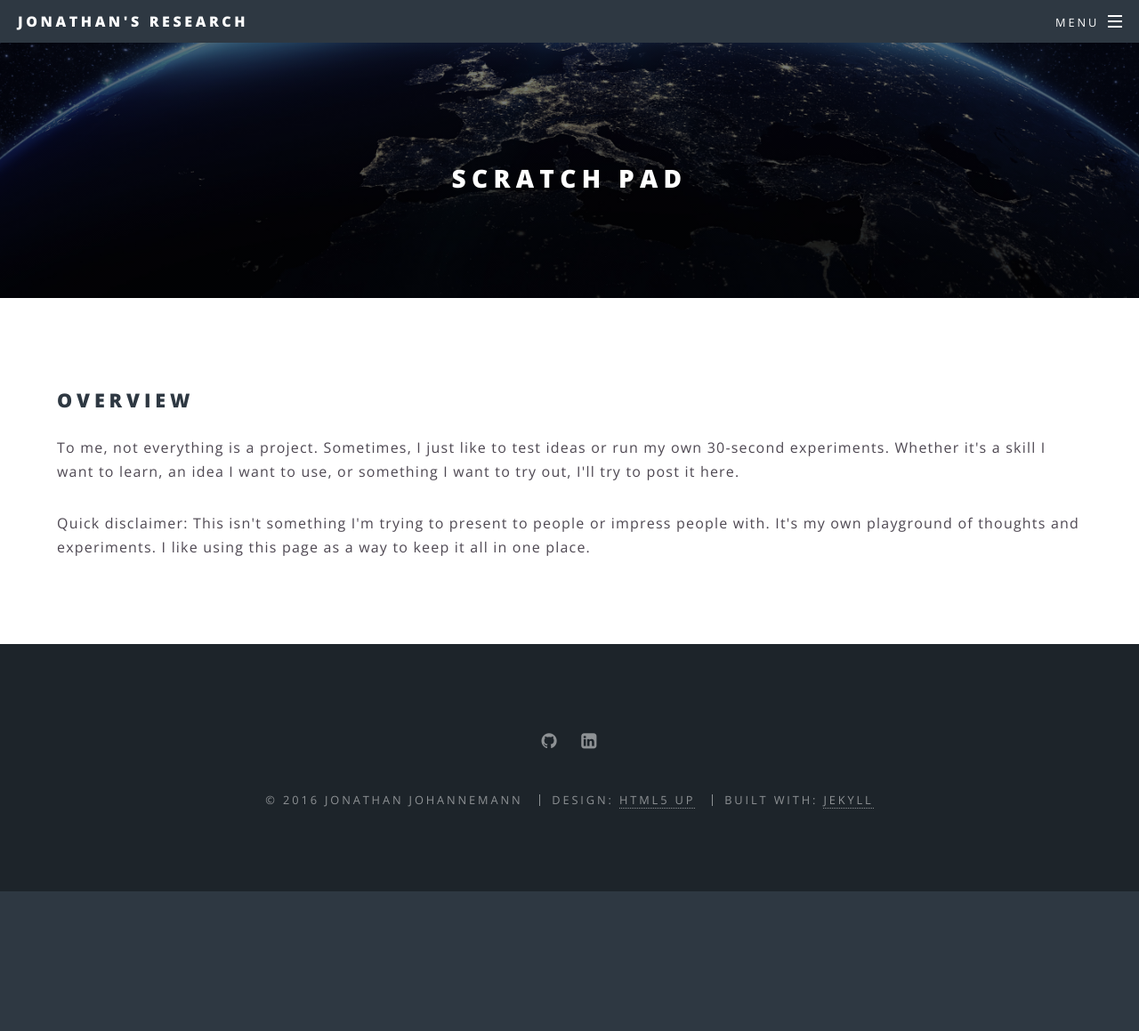
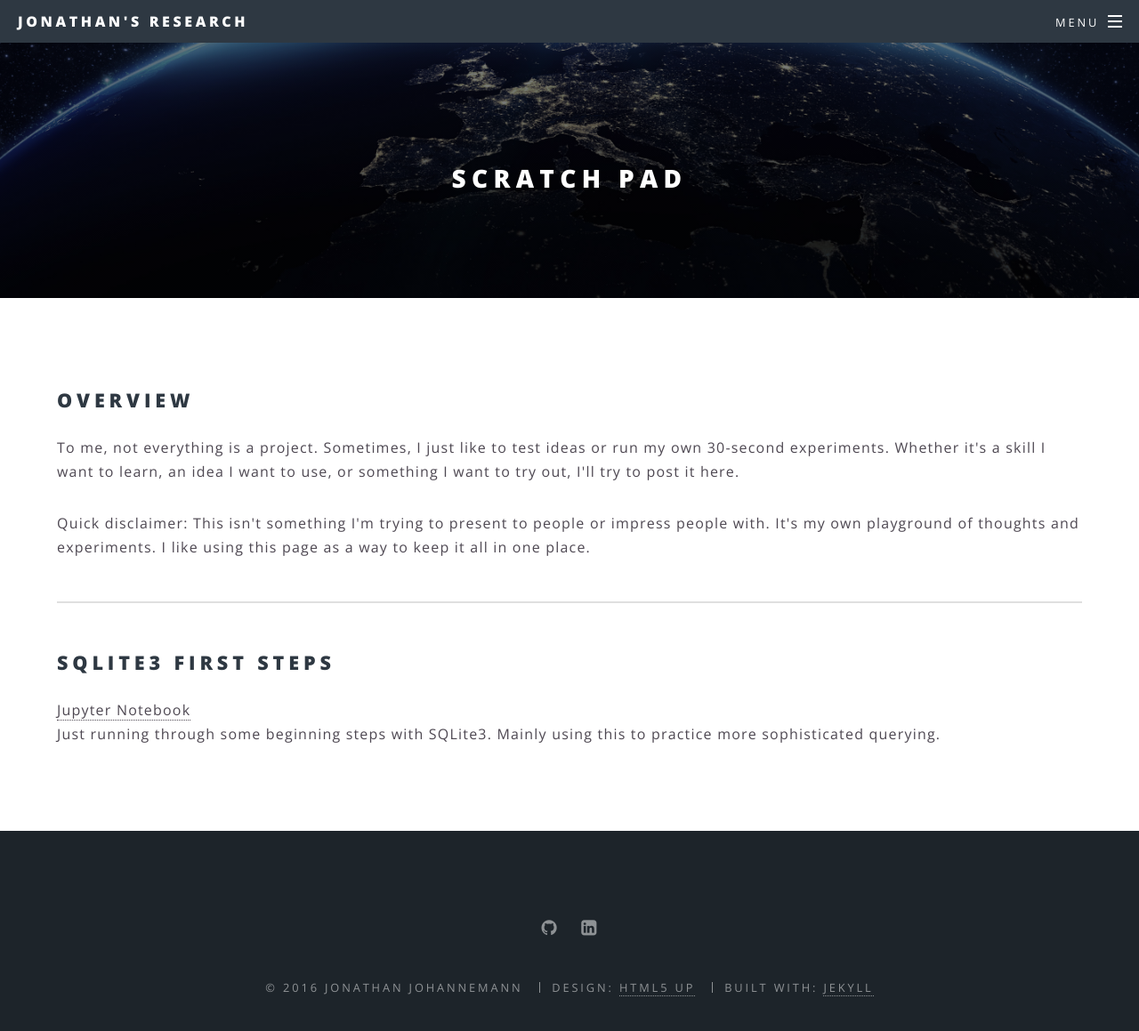
Before and after one commit to JonathanJohann/iResearch, a Jekyll site: the page built from Scratch Pad.html, in a window 1280 px wide and 1213 px high. Shown: the top 1159 px of the window at 89% size. Built offline with Jekyll 4.4.1, drawn with Linux system fonts in a browser that asks for light colours.

Commit message:
Update Scratch Pad.html

```diff
--- a/Scratch Pad.html
+++ b/Scratch Pad.html
@@ -2,6 +2,12 @@
 layout: page
 title: Scratch Pad
 ---
-	<h2>Overview</h2>
-	<p>To me, not everything is a project. Sometimes, I just like to test ideas or run my own 30-second experiments. Whether it's a skill I want to learn, an idea I want to use, or something I want to try out, I'll try to post it here.</p>
-  <p>Quick disclaimer: This isn't something I'm trying to present to people or impress people with. It's my own playground of thoughts and experiments. I like using this page as a way to keep it all in one place.</p>
+<h2>Overview</h2>
+<p>To me, not everything is a project. Sometimes, I just like to test ideas or run my own 30-second experiments. Whether it's a skill I want to learn, an idea I want to use, or something I want to try out, I'll try to post it here.</p>
+<p>Quick disclaimer: This isn't something I'm trying to present to people or impress people with. It's my own playground of thoughts and experiments. I like using this page as a way to keep it all in one place.</p>
+
+<hr />
+
+<h2>SQLite3 First Steps</h2>
+<a href="https://github.com/JonathanJohann/iResearch/blob/master/Scratch_Pad/SQLite3%20first%20steps.ipynb">Jupyter Notebook</a>
+<p>Just running through some beginning steps with SQLite3. Mainly using this to practice more sophisticated querying.</p>
```
